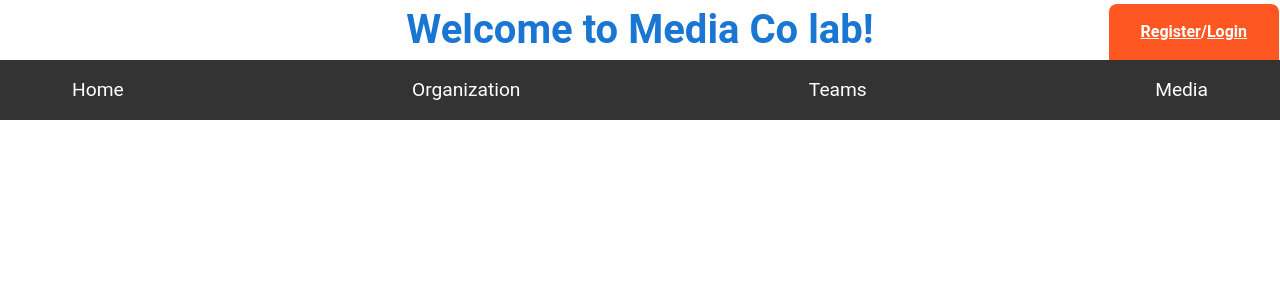
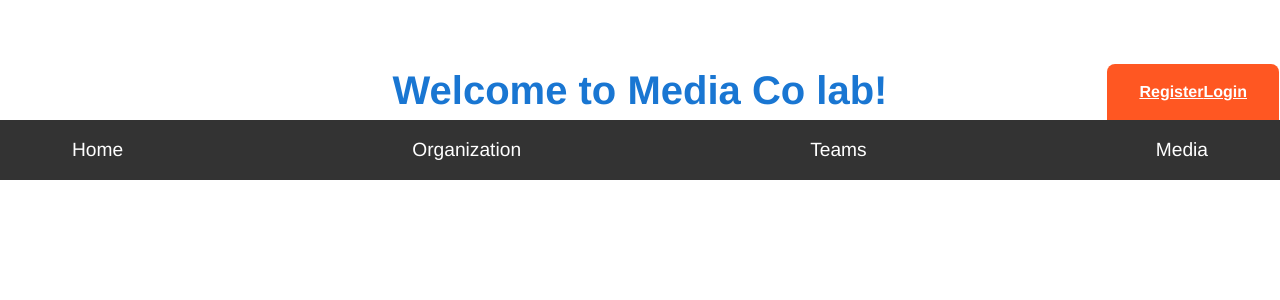
Before and after one commit to elvissierra/Media_Co_Lab, a Vue app in the folder frontend/mcl_ui/: page / in a window 1280 px wide. Shown: the top 300 px of the page. Built offline with nearby package versions, Linux system fonts and the light colour scheme; no server answers.

Commit message:
add redirects for SPA routing

```diff
--- a/frontend/mcl_ui/src/App.vue
+++ b/frontend/mcl_ui/src/App.vue
@@ -4,7 +4,7 @@
 
     <div v-if="!isLoggedIn">
       <button class="combined-button">
-        <span @click="goToRegister">Register</span> /
+        <span @click="goToRegister">Register</span>
         <span @click="loginUser">Login</span>
       </button>
     </div>
@@ -60,6 +60,14 @@ export default {
 </script>
 
 <style>
+#app {
+  font-family: Avenir, Helvetica, Arial, sans-serif;
+  -webkit-font-smoothing: antialiased;
+  -moz-osx-font-smoothing: grayscale;
+  text-align: center;
+  color: #2c3e50;
+  margin-top: 60px;
+}
 
 .top_page {
   text-align: center;
--- a/frontend/mcl_ui/src/components/Navbar.vue
+++ /dev/null
@@ -1,62 +0,0 @@
-<template>
-  <nav class="navbar">
-    <ul class="navbar-list">
-      <li><a href="/home">Home</a></li>
-      <li><a href="/organizations/ov">Organization</a></li>
-      <li><a href="/teams">Teams</a></li>
-      <li><a href="/medias">Media</a></li>
-    </ul>
-  </nav>
-</template>
-
-
-  <script>
-  export default {
-    name: "Nav_bar",
-  };
-  </script>
-
-  <style scoped>
-  .navbar {
-    background-color: #333;
-    padding: 10px;
-
-  }
-
-  .navbar {
-  position: relative;
-  background-color: #333;
-  height: 60px; /* Set a specific height */
-  display: flex;
-  align-items: center;
-  justify-content: center;
-  padding: 0 2rem;
-  color: white;
-  margin: 0; /* Ensure no default margins */
-  }
-
-  .navbar-list {
-  display: flex; /* Turns the list into a flex container */
-  list-style: none; /* Removes bullet points */
-  justify-content: space-between;
-  width: 100%; /* Makes the list take the full width of the navbar */
-  padding: 0;
-  margin: 0;
-  }
-
-  .navbar-list li {
-    margin: 0 20px; /* Adds spacing between the items */
-  }
-
-  .navbar-list li a {
-    color: white;
-    text-decoration: none;
-    font-size: 1.2em;
-    padding: 10px 20px;
-  }
-
-  .navbar-list li a:hover {
-    background-color: #555;
-    border-radius: 5px;
-  }
-  </style>
--- a/frontend/mcl_ui/src/components/TopPage.vue
+++ /dev/null
@@ -1,121 +0,0 @@
-<template>
-  <div class="header">
-    <h1>Welcome to Media Co lab!</h1>
-
-    <div v-if="!isLoggedIn">
-      <button class="combined-button">
-        <span @click="goToRegister">Register</span> /
-        <span @click="loginUser">Login</span>
-      </button>
-    </div>
-    <button v-if="isLoggedIn" @click="logoutUser">Logout</button>
-  </div>
-</template>
-
-<script>
-export default {
-  name: "TopPage",
-  data() {
-    return {
-      isLoggedIn: false,
-    };
-  },
-  created() {
-    this.checkLoginStatus();
-  },
-  methods: {
-    checkLoginStatus() {
-      this.isLoggedIn = !!localStorage.getItem('authToken');
-    },
-    async logoutUser() {
-      try {
-        await this.$axios.post('auth/logout/', {}, {
-          headers: {
-            'Authorization': `Token ${localStorage.getItem('authToken')}`,
-          },
-        });
-        localStorage.removeItem('authToken');
-        this.isLoggedIn = false;
-        this.$router.push({ name: 'UserLogin' });
-      } catch (error) {
-        console.error('Error on logout:', error);
-      }
-    },
-    goToRegister() {
-      this.$router.push({ name: 'UserRegister' });
-    },
-    loginUser() {
-      this.$router.push({ name: 'UserLogin' });
-    },
-  },
-};
-</script>
-
-
-<style scoped>
-
-.top_page {
-  text-align: center;
-  margin-top: 50px;
-}
-
-
-.header {
-  display: flex;
-  flex-direction: column;
-  justify-content: space-between;
-  align-items: center;
-  padding: 0;
-  margin: 0;
-  position: relative;
-}
-
-
-.header button,
-.combined-button {
-  align-self: flex-end;
-  margin-top: auto;
-  background-color: #ff5722;
-  color: white;
-  padding: 1rem 2rem;
-  border: none;
-  cursor: pointer;
-  border-radius: 8px 8px 0 0;
-  font-weight: bold;
-  display: inline-flex;
-}
-
-.combined-button {
-  position: absolute;
-  bottom: 0px;
-  right: 1px;
-}
-
-.header button:hover,
-.combined-button:hover {
-  background-color: #e64a19;
-}
-
-
-.combined-button span {
-  cursor: pointer;
-  text-decoration: underline;
-}
-
-.combined-button span:hover {
-  color: #fff;
-}
-
-
-h1 {
-  text-align: center;
-  font-size: 2.5em;
-  color: #4caf50;
-  margin-bottom: auto;
-}
-
-
-p {
-  font-size: 1.2em;
-}
-</style>
```
Also changed, not shown: 1 other file (tests, documents, lock files or other folders).
